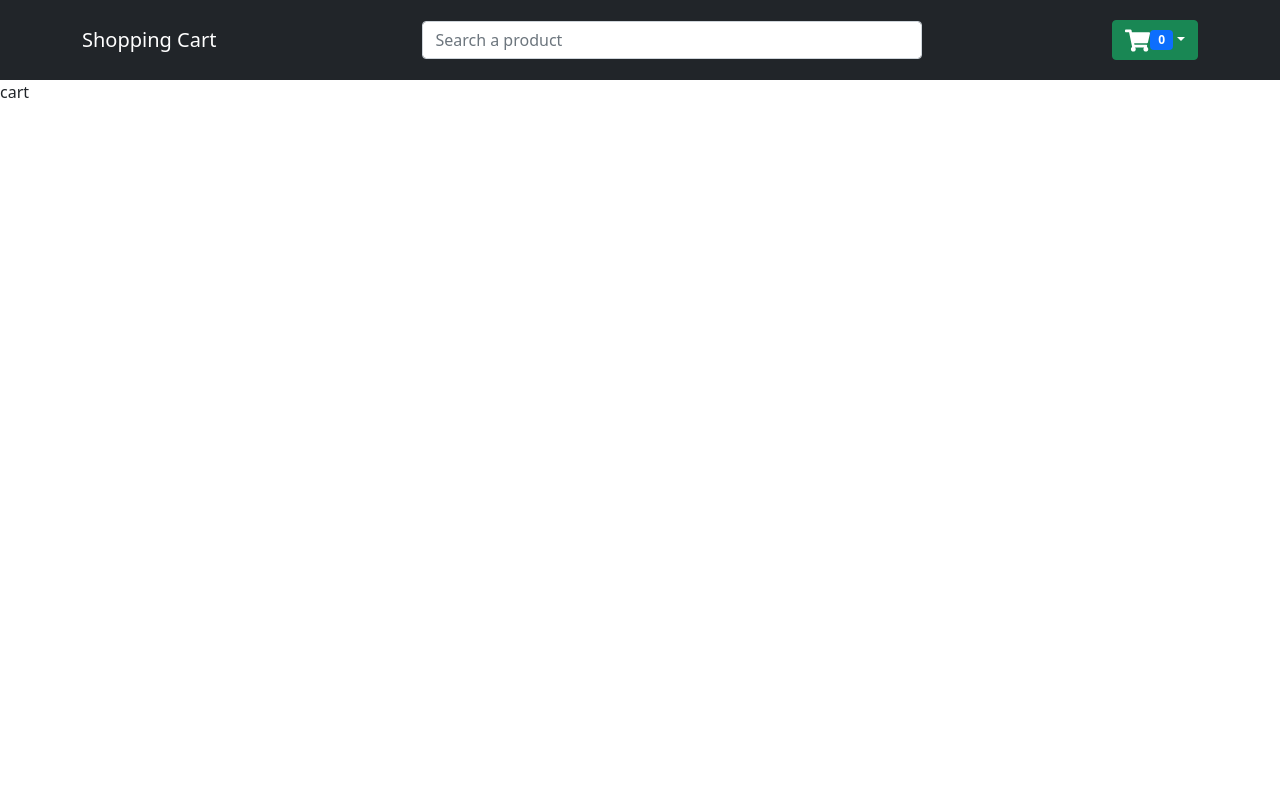
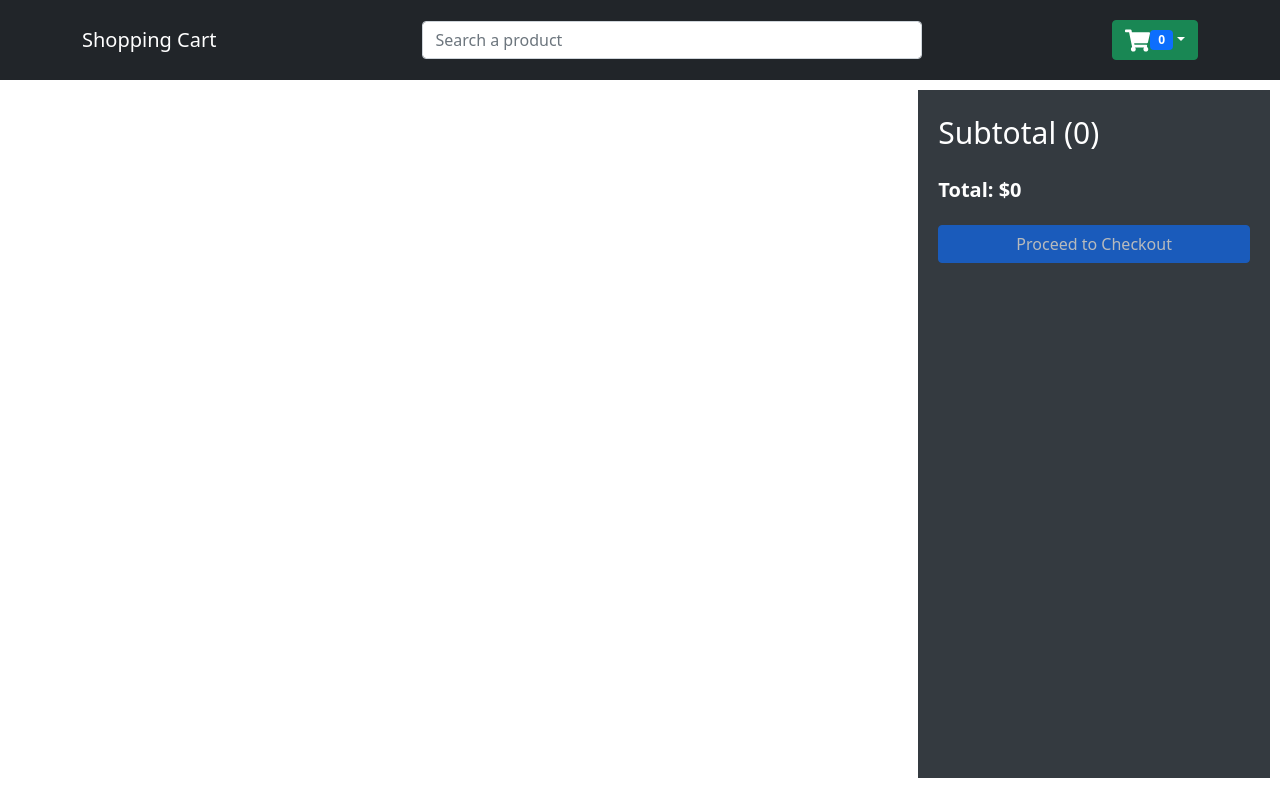
Before and after one commit to gyawali9/shoppingcart-contextapi-usereducer-react, a React (Create React App) app: page /cart in a window 1280 px wide. Built offline with nearby package versions, Linux system fonts and the light colour scheme.

Commit message:
Working on cart page

```diff
--- a/src/components/Cart.js
+++ b/src/components/Cart.js
@@ -1,5 +1,73 @@
+import { useEffect, useState } from "react";
+import { Button, Col, Form, Image, ListGroup, Row } from "react-bootstrap";
+import { AiFillDelete } from "react-icons/ai";
+import { CartState } from "../context/Context";
+import Rating from "./Rating";
+
 const Cart = () => {
-  return <div>cart</div>;
+  const {
+    state: { cart },
+    dispatch,
+  } = CartState();
+
+  const [total, setTotal] = useState();
+
+  useEffect(() => {
+    setTotal(
+      cart.reduce((acc, curr) => acc + Number(curr.price) * curr.qty, 0)
+    );
+  }, [cart]);
+
+  console.log(cart);
+  return (
+    <div className="home">
+      <div className="productContainer">
+        <ListGroup>
+          {cart.map((prod) => (
+            <ListGroup.Item key={prod.id}>
+              <Row>
+                <Col md={2}>
+                  <Image src={prod.image} alt={prod.name} fluid rounded />
+                </Col>
+                <Col md={2}>
+                  <span>{prod.name}</span>
+                </Col>
+                <Col md={2}>$ {prod.price}</Col>
+                <Col md={2}>
+                  <Rating rating={prod.ratings} />
+                </Col>
+                <Col md={2}>
+                  <Form.Control as="select" value={prod.qty}>
+                    {[...Array(prod.inStock).keys()].map((x) => (
+                      <option key={x + 1}>{x + 1}</option>
+                    ))}
+                  </Form.Control>
+                </Col>
+                <Col md={2}>
+                  <Button
+                    type="button"
+                    variant="light"
+                    onClick={() =>
+                      dispatch({ type: "REMOVE_FROM_CART", payload: prod })
+                    }
+                  >
+                    <AiFillDelete fontSize="20px" />
+                  </Button>
+                </Col>
+              </Row>
+            </ListGroup.Item>
+          ))}
+        </ListGroup>
+      </div>
+      <div className="filters summary">
+        <span className="title">Subtotal ({cart.length})</span>
+        <span style={{ fontWeight: 700, fontSize: 20 }}>Total: ${total}</span>
+        <Button type="button" disabled={cart.length === 0}>
+          Proceed to Checkout
+        </Button>
+      </div>
+    </div>
+  );
 };
 
 export default Cart;
--- a/src/components/Home.js
+++ b/src/components/Home.js
@@ -7,7 +7,7 @@
   const {
     state: { products },
   } = CartState();
-  console.log(products);
+  // console.log(products);
   // console.log(state);
   return (
     <div className="home">
--- a/src/components/SingleProduct.js
+++ b/src/components/SingleProduct.js
@@ -7,7 +7,7 @@
     state: { cart },
     dispatch,
   } = CartState();
-  console.log(cart);
+  // console.log(cart);
   return (
     <div className="products">
       <Card>
--- a/src/components/styles.css
+++ b/src/components/styles.css
@@ -61,3 +61,11 @@
 }
 /* SingleProduct component ends */
 /* ****************************************** */
+
+/* SCart Page starts */
+.summary {
+  width: 30%;
+}
+
+/* SingleProduct component ends */
+/* ****************************************** */
```
